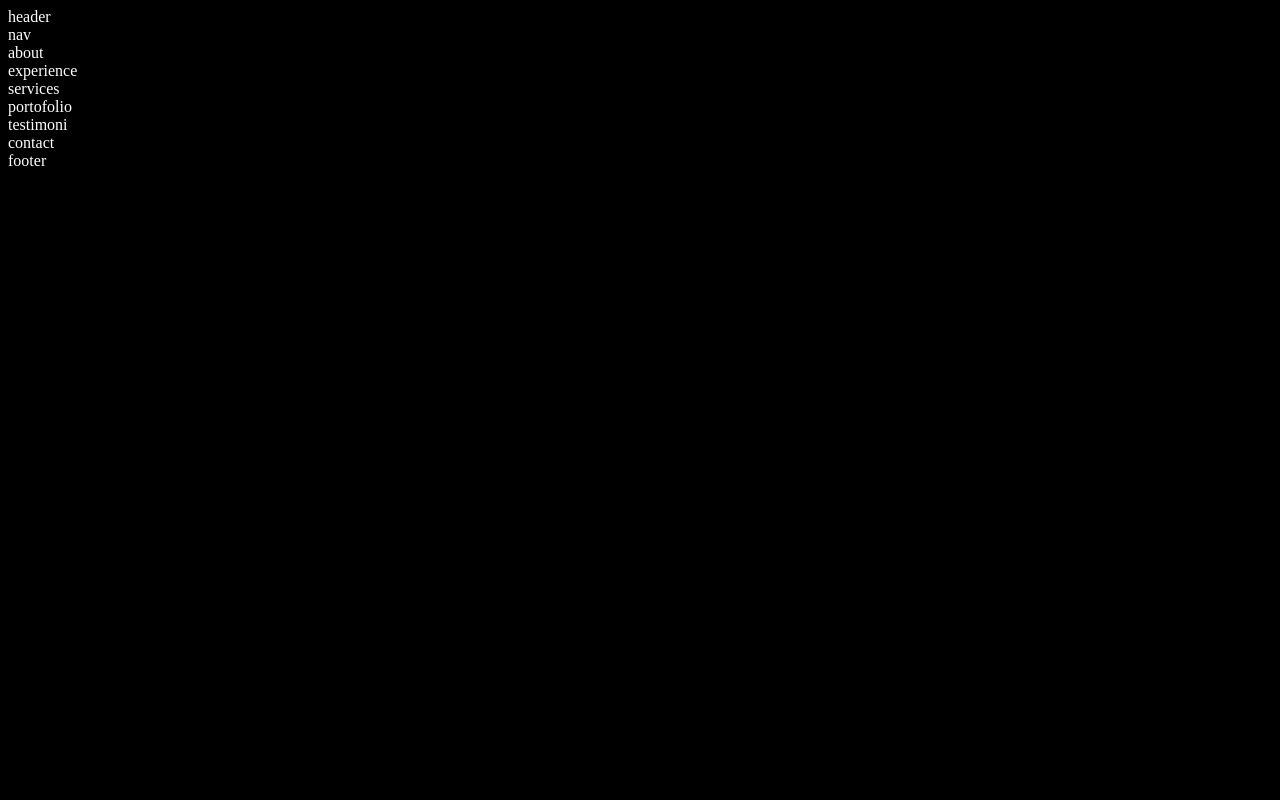
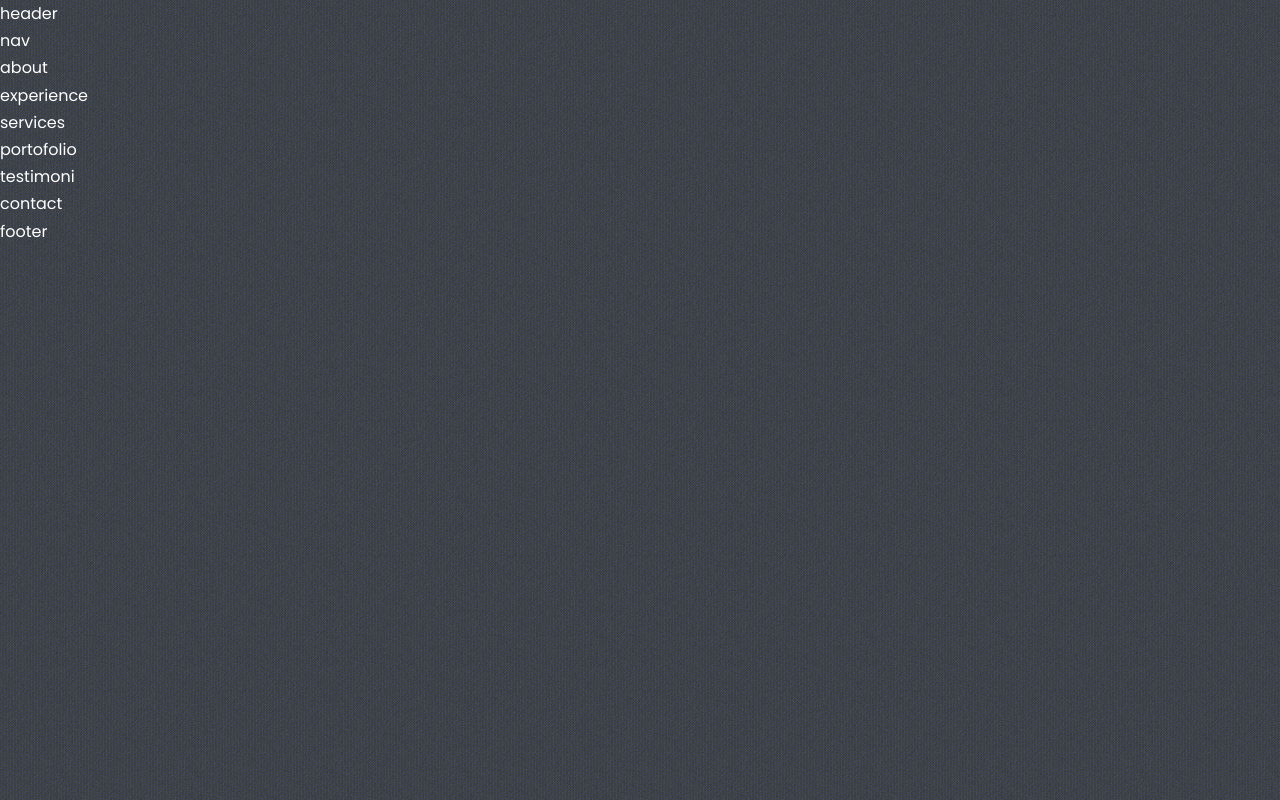
Before and after one commit to manansaipi/manansaipii, a React (Create React App) app: page / in a window 1280 px wide. Built offline with nearby package versions, Linux system fonts and the light colour scheme.

Commit message:
general styling

```diff
--- a/src/index.css
+++ b/src/index.css
@@ -1,4 +1,139 @@
+@import url('https://fonts.googleapis.com/css2?family=Poppins:wght@300;400;500;600&display=swap');
+
+*{
+    margin: 0;
+    padding: 0;
+    border: 0;
+    outline: 0;
+    box-sizing: border-box;
+    list-style: none;
+    text-decoration: none;
+}
+
+:root {
+    --color-bg: #1f1f38;
+    --color-bg-variant: #2c2c6c;
+    --color-primary: #4db5ff;
+    --color-primary-variant: rgba(77,181,255, 0.4);
+    --color-white: #fff;
+    --color-light: rgba(255,255,255, 0.6);
+
+    --transisition: all 400ms ease;
+
+    --container-width-lg: 75%;
+    --container-width-md: 86%;
+    --container-width-sm: 90%;
+
+}
+
+html{
+    scroll-behavior: smooth;
+}
+
+::-webkit-scrollbar{
+    display: none;
+}
+
 body{
-    background-color: black;
-    color: white;
+    font-family: 'Poppins', sans-serif;
+    background-color: var(--color-bg);
+    color: var(--color-white);
+    line-height: 1.7;
+    background-image: url(../src/assets/texture.jpg);
 }
+
+/* GENERAL STYLES */
+
+.cointainer{
+    width: var(--container-width-lg);
+    margin: 0 auto;
+
+
+}
+
+h1, h2, h3, h4, h5{
+    font-weight: 500;
+}
+
+h1{
+    font-size: 2.5rem;
+}
+section{
+    margin-top: 8rem;
+}
+
+section > h2, section > h5 {
+    text-align: center;
+    color: var(--color-light);
+}
+
+section > h2{
+    color: var(--color-primary);
+    margin-bottom: 3rem;
+}
+
+.text-light{
+    color:var(--color-light)
+}
+
+a{
+    color: var(--color-primary);
+    transition: var(--transisition);
+}
+
+a:hover{
+    color: var(--color-white);
+}
+
+.btn{
+    width: max-content;
+    display: inline-block;
+    color: var(--color-primary);
+    padding: 0.75rem 1.2rem;
+    border-radius: 0.4rem;
+    cursor: pointer;
+    border: 1px solid var(--color-primary);
+    transition: var(--transisition);
+}
+
+.btn:hover {
+    background: var(--color-white);
+    color: var(--color-bg);
+    border-color: transparent;
+}
+
+.btn-primary{
+    background: var(--color-primary);
+    color: var(--color-bg);
+}
+
+img{
+    display: block;
+    width: 100%;
+    object-fit: cover;
+}
+
+
+/* MEDIA QUERY(MEDIUM) */
+
+@media screen and (max-width: 1024px) {
+    .cointainer{
+        width: var(--container-width-md);
+    }
+
+    section{
+        margin-top: 6rem;
+    }
+}
+
+/* MEDIA QUERY(SMALL) */
+
+@media screen and (max-width: 600px) {
+    .cointainer{
+        width: var(--container-width-sm);
+    }
+
+    section > h2{
+        margin-bottom: 2rem;
+    }
+}
```
Also changed, not shown: src/assets/texture.jpg (added).
